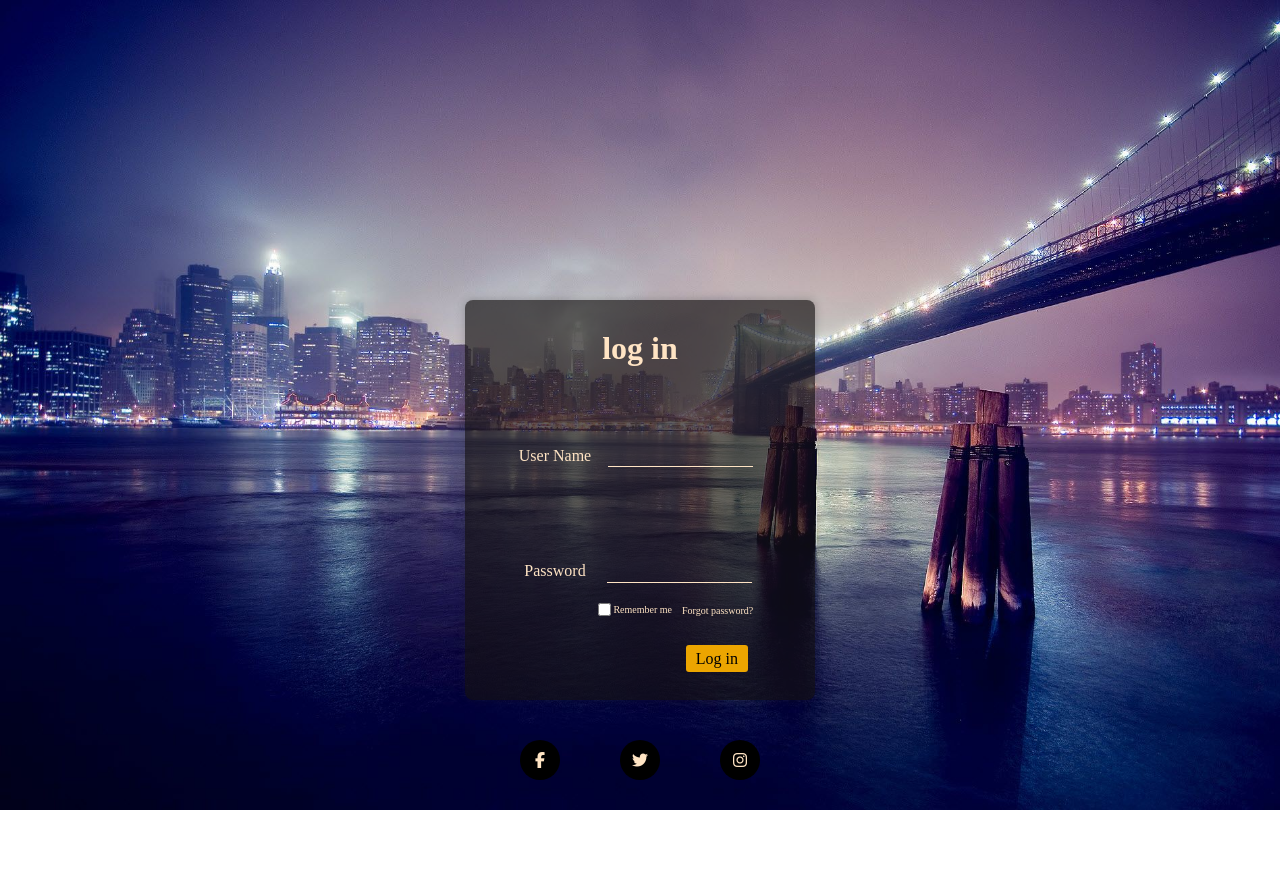
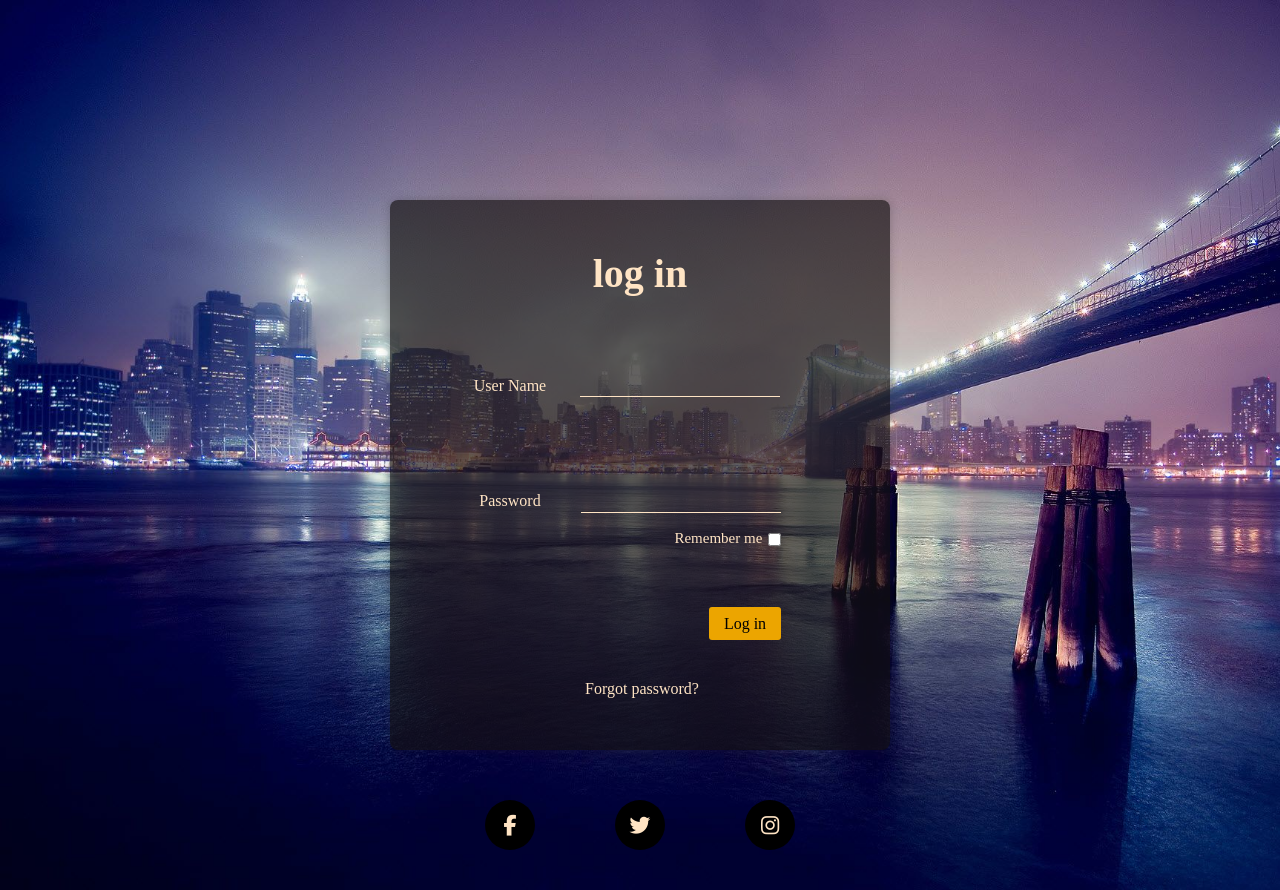
Before and after one commit to HarshaPra/Login-page-design, a plain HTML site: page index.html in a window 1280 px wide. Before the commit the page ends 810 px from the top, so only its background shows below. Drawn offline with Linux system fonts and the light colour scheme.

Commit message:
poblem sloved

```diff
--- a/index.html
+++ b/index.html
@@ -8,19 +8,19 @@
         <div class="login_area">
             <h1>log in</h1>
 
-            <p class="UName-text">User Name</p>
-            <input class="input_field-Uname" type="text">
+            <p class="user-name-text">User Name</p>
+            <input class="input_field-user_name" type="text">
 
             <p class="password-text">Password</p>
             <input class="input_field-pasword" type="password">
 
-            <a class="login-btn" href="#">Log in</a>
+            <a class="anchor_tag-forgot_password" href="#">Forgot password?</a>
 
-            <a class="anchor_tag-forgot_password" href="#">Forgot password?</a>
             <div class="check_box">
                 <input id="input-remember_me" type="checkbox">
                 <label id="label-remember_me">Remember me</label>
             </div>
+            <a class="login-btn" href="#">Log in</a>
         </div>
 
         <div class="footer-area">
--- a/style.css
+++ b/style.css
@@ -6,7 +6,7 @@
 
 body{
    text-align: center;
-   background-image:url(83106.jpg) ;
+   background-image:url(background-image.jpg) ;
    background-size: cover;
    background-repeat:repeat ;
    text-align: center;
@@ -16,20 +16,20 @@ body{
 }
 
 .login_area{
-    width: 350px;
-    height: 400px;
+    width: 500px;
+    height: 550px;
     background-color:rgba(21, 18, 18, 0.659);
-    margin: 300px auto 10px;
+    margin: 200px auto 10px;
     border-radius: 8px;
     box-shadow: 0 0 10px rgba(34, 32, 34, 0.273);
 
 }
 
 h1{
-
-    padding-top: 30px;
+    font-size: 2.5rem;
+    padding-top: 50px;
 }
-.UName-text{
+.user-name-text{
     position: relative;
     width: 40%;
     padding-top: 80px;
@@ -43,9 +43,9 @@ h1{
     left: 20px;
 }
 
-.input_field-Uname{
+.input_field-user_name{
     position: relative;
-    width: 145px;
+    width: 200px;
     left: 40px;
     bottom: 15px;
     border: none;
@@ -59,8 +59,8 @@ h1{
 }
 .input_field-pasword{
     position: relative;
-    width: 145px;
-    left: 110px;
+    width: 200px;
+    left: 100px;
     bottom: 15px;
     border:none;
     border-bottom: 1px solid bisque;
@@ -70,21 +70,21 @@ h1{
     font-size: 14px;
 
 }
-.input_field-Uname:hover{
-    border-color: orange;
+.input_field-user_name:hover{
+    border-color: rgb(236, 165, 0);
 
 }
 .input_field-pasword:hover{
-    border-color: orange;
+    border-color: rgb(236, 165, 0);
 }
 
 
 .login-btn{
-    padding: 5px 10px 5px 10px;
+    padding: 8px 15px 8px 15px;
     background-color: rgb(236, 165, 0);
     position: relative;
     top: 70px;
-    left:40px;
+    left:105px;
     border-radius: 3px;
     color: black;
     text-decoration: none;
@@ -100,24 +100,24 @@ h1{
 
 .anchor_tag-forgot_password{
     position: relative;
-    right: 30px;
-    top: 20px;
-    font-size: 10px;
+    right: 100px;
+    top: 170px;
+    font-size: 1rem;
     color:bisque;
     text-decoration: none;
 
 }
 
 .anchor_tag-forgot_password:hover{
-    color: orange;
+    color: rgb(236, 165, 0);
     transition: 0.3s all ease-in-out;
 
 }
 .check_box{
-    width: 80px;
+    width: 150px;
     position: relative;
-    left: 130px;
-    font-size: 10px;
+    left: 245px;
+    font-size: 15px;
     color:bisque;
     text-decoration: none;
 
@@ -125,6 +125,13 @@ h1{
 #input-remember_me{
     position: relative;
     top: 5px;
+    left: 110px;
+    accent-color: rgb(236, 165, 0);
+
+
+}
+#input-remember_me:checked{
+background-color:rgb(236, 165, 0);
 
 }
 
@@ -133,9 +140,6 @@ h1{
     top: 2px;
 
 }
-
-
-
 
 
           /*footer area social icons */
@@ -147,7 +151,7 @@ ul{
 
 }
 ul li{
-    margin: 30px;
+    margin: 40px;
     list-style: none;
     background-color: black;
     border-radius: 50%;
@@ -156,9 +160,10 @@ ul li{
 
 ul li i{
     position: relative;
-    width: 40px;
-    height: 40px;
-    top: 12px;
+    width: 50px;
+    height: 50px;
+    top: 15px;
+    font-size: 1.3rem;
 
 }
 ul li:hover{
```
Also changed, not shown: background-image.jpg (renamed from 83106.jpg).
